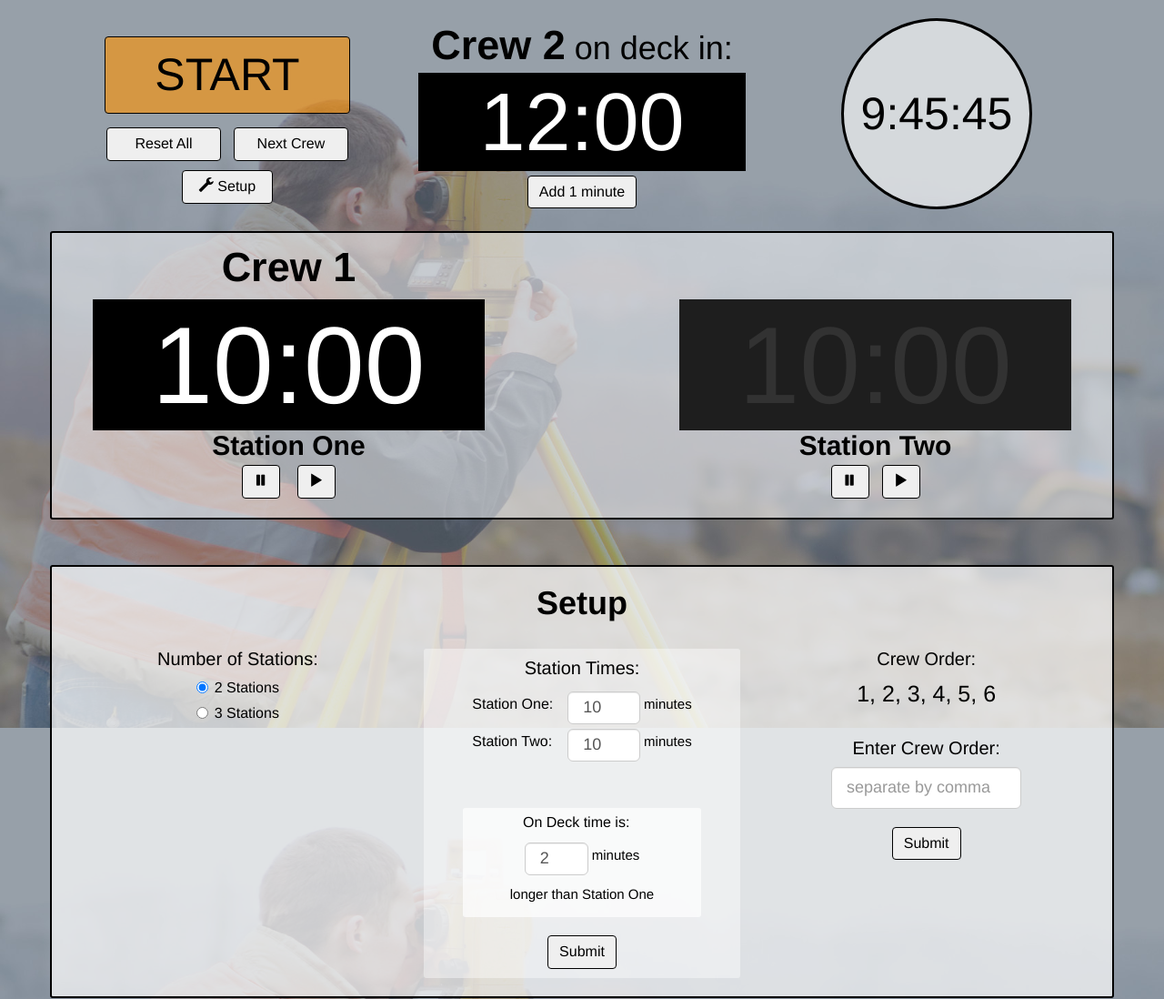
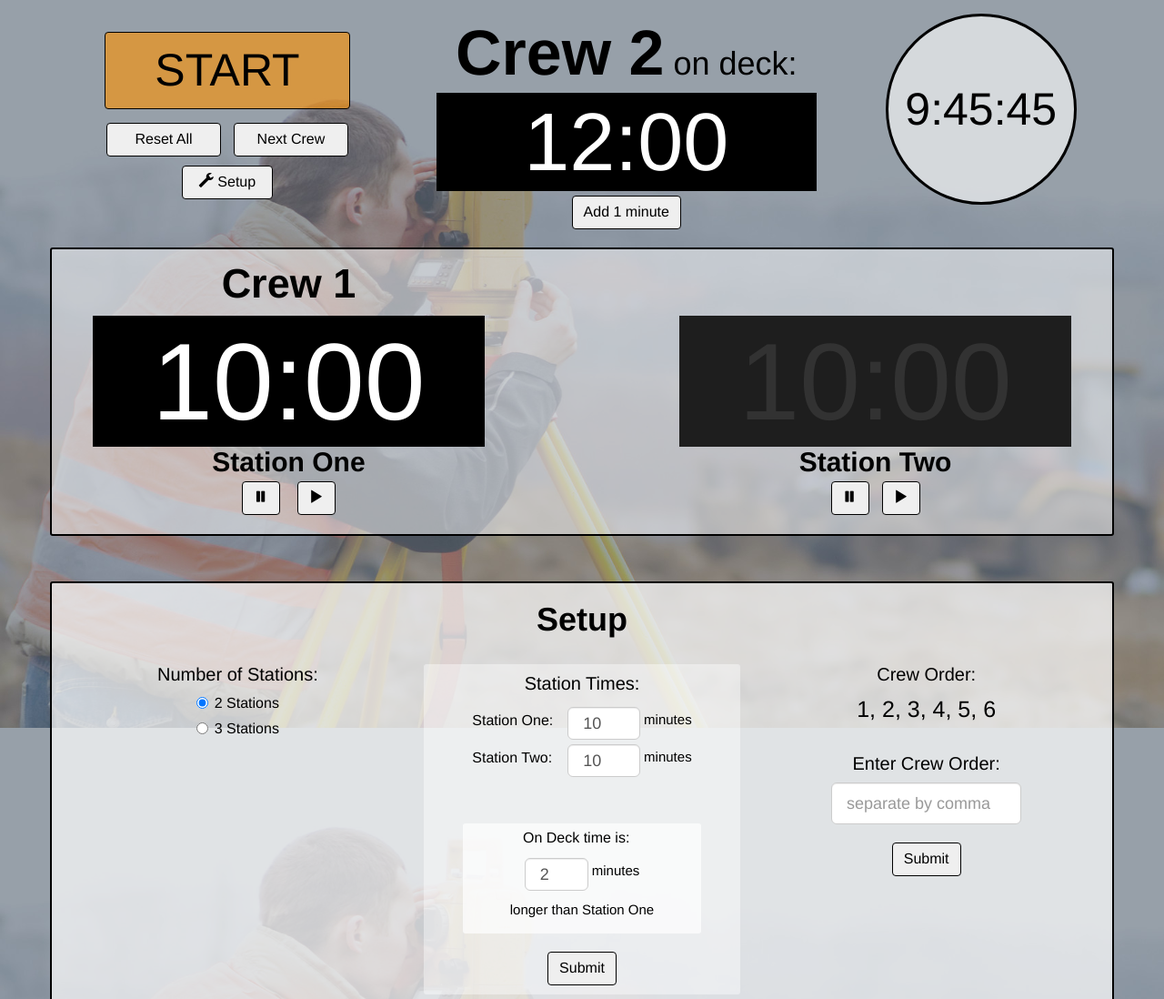
Before and after one commit to LynneWest/CustomTimer, a plain HTML site: page index.html in a window 1280 px wide. Shown: the top 1098 px of the page at 91% size. Drawn offline with nearby package versions, Linux system fonts and the light colour scheme.

Commit message:
Increased on-deck crew size for better visibility on smaller screens

```diff
--- a/index.html
+++ b/index.html
@@ -33,17 +33,18 @@
 							<h3>Crew Order: <span class="crew-order"></span></h3>
 						</div>			 -->
 					</div>
-					<div class="col-sm-4 on-deck">
-						<h1><span class="crew deckCrew"></span> on deck in:</h1>
+					<div class="col-sm-5 on-deck">
+						<h1><span class="crew deckCrew"></span> on deck:</h1>
 						<div class="timer" id="deck-timer"></div>
 						<button type="button" class="btn" id="add-min-button">Add 1 minute</button>
 					</div>
-					<div class="col-sm-4">
+					<div class="col-sm-3">
 						<div class="center-block" id="clock">
 							<p id="clock-time"></p>
 						</div>
 					</div>
 				</div> <!-- .clock-row end -->
+
 				<div class="row two-timers timers-row">
 					<div class="col-sm-5 crew-div">
 						<h1 class="crew oneCrew"></h1>
--- a/script.js
+++ b/script.js
@@ -20,13 +20,13 @@ $(document).ready(function() {
 	}
 	clock();
 
-	//Defualt times
+	//Default times
 	const deckTimer = 2;
 	const stationOneTimer = 10;
 	const stationTwoTimer = 10;
 	const stationThreeTimer = 10;
 
-	//Display defualt times in timers
+	//Display default times in timers
 	$("#deck-timer").html(deckTimer+stationOneTimer+":00");
 	$("#timer-one").html(stationOneTimer+":00");
 	$("#timer-two").html(stationTwoTimer+":00");
@@ -41,29 +41,30 @@ $(document).ready(function() {
 	}
 
 	//Set and display crew order
-	let crewArray;
+	let crewNumArray;
+	let crewArray = [];
 	let crewOrder;
 	function crewSet() {
 		crewOrder = $("#order").val(); //Put crewOrder from form into string
 		if(crewOrder != "") {
-			crewArray = crewOrder.split(",");//Put crewOrder values into crewArray
+			crewNumArray = crewOrder.split(",");//Put crewOrder values into crewArray
 			localStorage.setObj("crews", crewArray);//Store CrewArray locally
 		}
 		else if(localStorage.getObj("crews") != null) {
-			crewArray = localStorage.getObj("crews");//Get locally stored CrewArray
+			crewNumArray = localStorage.getObj("crews");//Get locally stored CrewArray
 		}
 		else {
-			crewArray = [1,2,3,4,5,6];//Default crew order
+			crewNumArray = [1,2,3,4,5,6];//Default crew order
 		}
 
 		//Display crewOrder
-		crewOrder = crewArray.join(", ");
+		crewOrder = crewNumArray.join(", ");
 		$(".crew-order").html(crewOrder);
 
 		//Add "Crew " in front of each array element
-		for (let i=0; i < crewArray.length; i++) {
-			crewArray[i] = "Crew "+crewArray[i];
-		}
+		crewNumArray.forEach(function(num) {
+			crewArray.push("Crew "+num);
+		});
 	}
 	crewSet();
 
--- a/style.css
+++ b/style.css
@@ -84,7 +84,7 @@ button:focus, button:active, .btn:focus, .btn:active {
 	background-color: black;
 	color: white;
 	font-size: 120px;
-	width: 100%;
+	/* width: 100%; */
 	text-align: center;
 	line-height: 1.2;
 }
@@ -94,6 +94,7 @@ button:focus, button:active, .btn:focus, .btn:active {
 }
 .on-deck .timer {
 	font-size: 90px;
+	margin: 0 20px;
 }
 .three-timers .timer {
 	font-size:100px;
@@ -137,10 +138,13 @@ button:focus, button:active, .btn:focus, .btn:active {
 /* ----- Clock row ----- */
 .clock-row {
 	margin-top:
-	20px;
+	15px;
 }
 .on-deck h1 {
 	margin-bottom: 5px;
+}
+.on-deck h1 span {
+	font-size: 7rem;
 }
 #clock {
 	background-color: rgba(255, 255, 255, .6);
@@ -169,7 +173,7 @@ button:focus, button:active, .btn:focus, .btn:active {
 	background-color:  rgba(255, 255, 255, .5);
 	border: 2px solid black;
 	border-radius: 3px;
-	margin-top:20px;
+	margin-top:15px;
 	padding: 10px;
 	height: 317px;
 }
```
